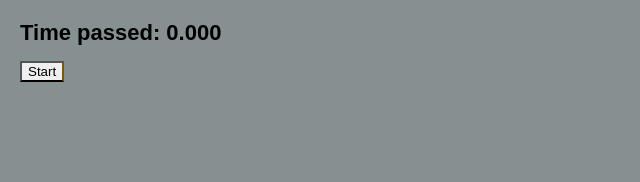
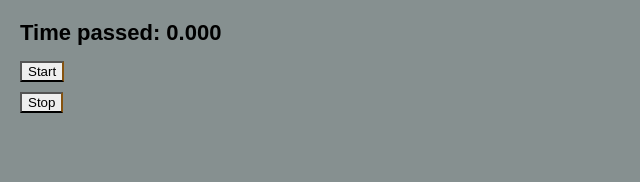
Before and after one commit to neerajkrmehta/react_self, a React (Vite) app in the folder react/: page / in a window 1280 px wide. Shown: the top 182 px of the page, without its empty margins (0-640 px from the left). Built offline with nearby package versions, Linux system fonts and the light colour scheme.

Commit message:
StopWatch Stop button Add

```diff
--- a/react/src/App.jsx
+++ b/react/src/App.jsx
@@ -1,18 +1,22 @@
-import { useState } from "react";
+import { useState, useRef } from "react";
 
 export default function Stopwatch() {
   const [startTime, setStartTime] = useState(null);
   const [now, setNow] = useState(null);
+  const intervalRef = useRef(null);
 
   function handleStart() {
-    // Start counting.
     setStartTime(Date.now());
     setNow(Date.now());
 
-    setInterval(() => {
-      // Update the current time every 10ms.
+    clearInterval(intervalRef.current);
+    intervalRef.current = setInterval(() => {
       setNow(Date.now());
     }, 10);
+  }
+
+  function handleStop() {
+    clearInterval(intervalRef.current);
   }
 
   let secondsPassed = 0;
@@ -24,6 +28,7 @@
     <>
       <h1>Time passed: {secondsPassed.toFixed(3)}</h1>
       <button onClick={handleStart}>Start</button>
+      <button onClick={handleStop}>Stop</button>
     </>
   );
 }
```
